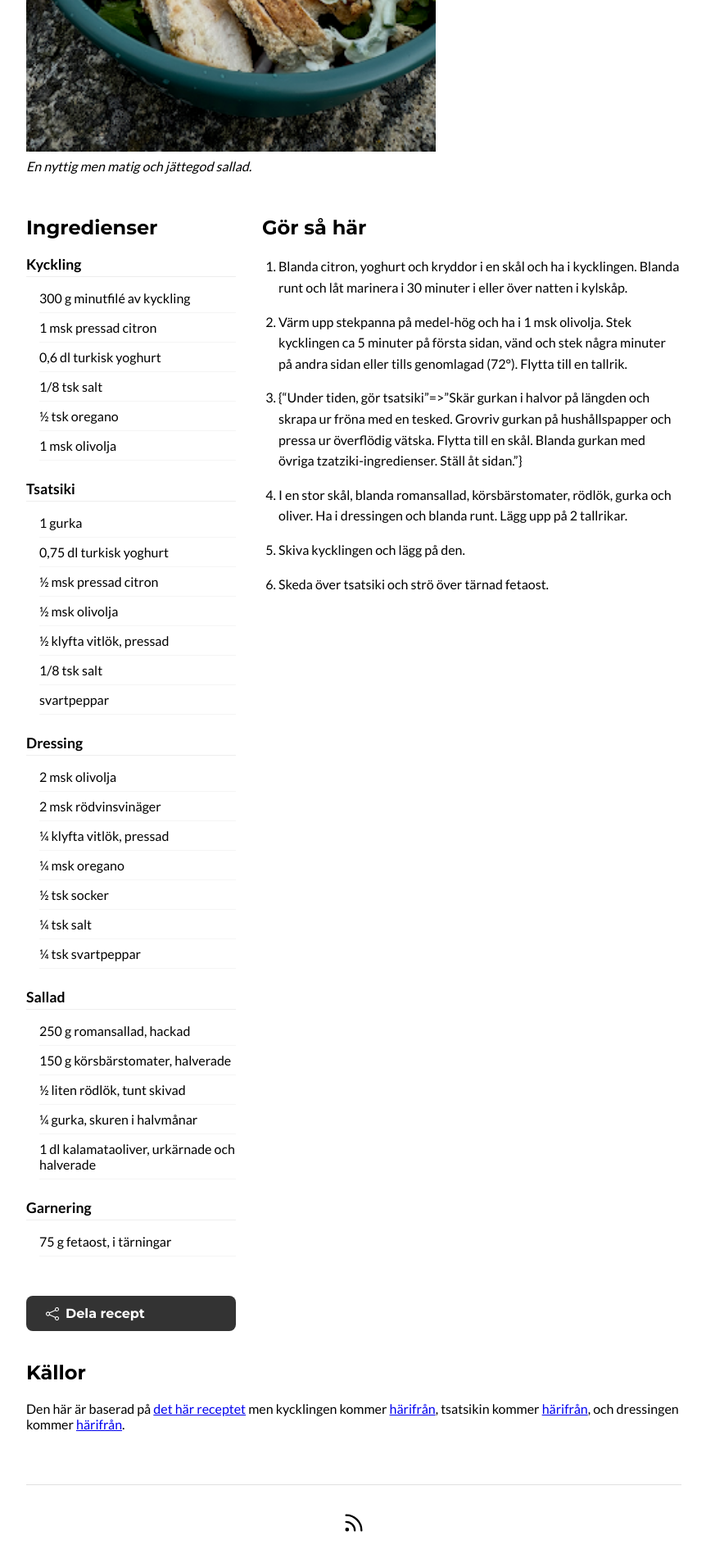
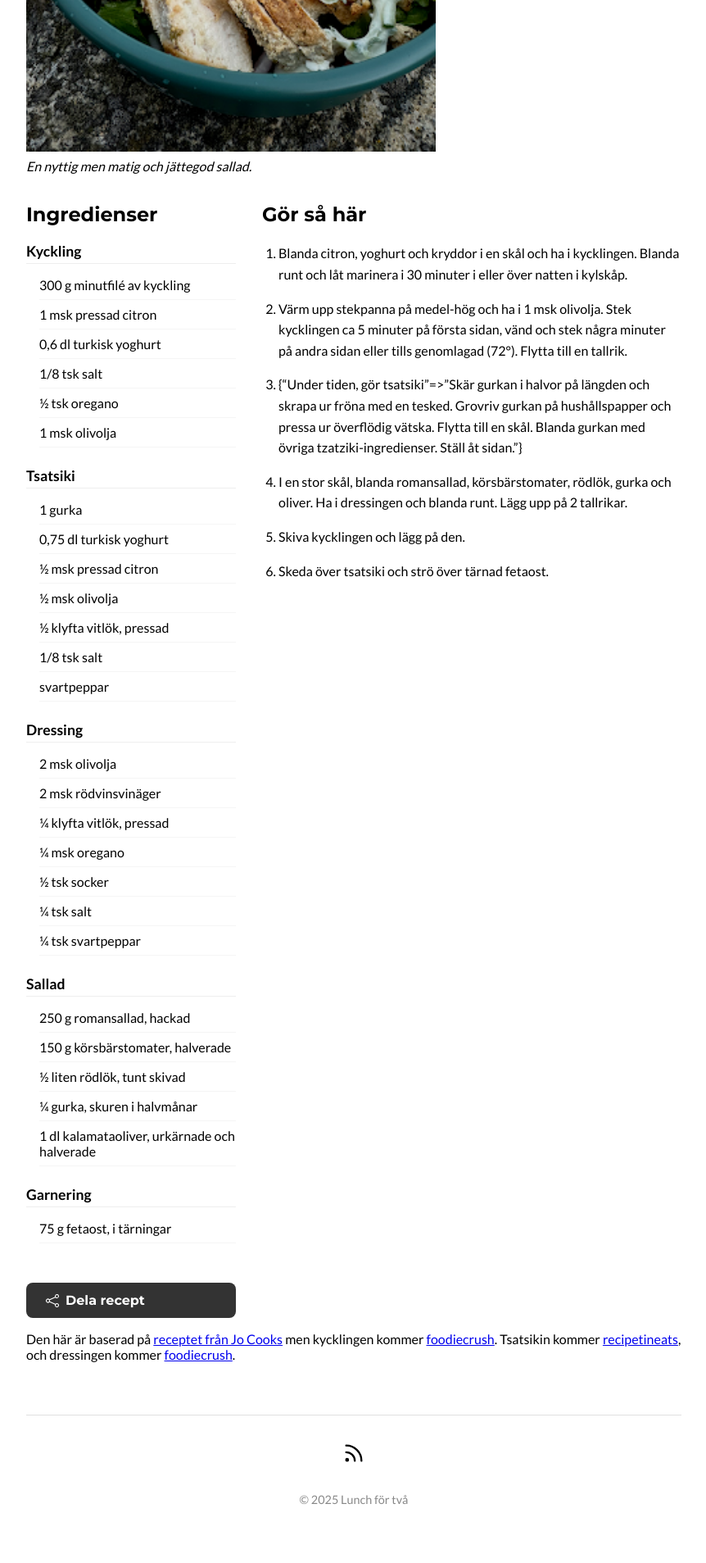
Before and after one commit to selessia/lunch-for-tva, a Jekyll site: the page built from _posts/2024-07-31-sallad-med-kyckling-och-tsatsiki.md, in a window 1280 px wide. Shown: the part 746-2653 px from the top of the page at 82% size, without its empty margins (208-1070 px from the left). Built offline with Jekyll 4.4.1, drawn with Linux system fonts in a browser that asks for light colours.

Commit message:
Attributions

```diff
--- a/_layouts/recipe.html
+++ b/_layouts/recipe.html
@@ -7,6 +7,10 @@
     <h1>{{ page.title }}</h1>
     <img src="{{ page.image | relative_url }}" alt="{{ page.title }}" class="recipe-image">
     <p class="recipe-description">{{ page.description }}</p>
+
+    <div class="recipe-notes">
+        {{ content }}
+    </div>
 
     <div class="recipe-body">
         <div class="ingredients">
@@ -38,9 +42,8 @@
             </svg>
             Dela recept</button>
     </div>
-
-    <div class="recipe-notes">
-        {{ content }}
+    <div class="recipe-attribution">
+        {{ page.attribution | markdownify }}
     </div>
 
 </article>
--- a/_posts/2024-07-31-sallad-med-kyckling-och-tsatsiki.md
+++ b/_posts/2024-07-31-sallad-med-kyckling-och-tsatsiki.md
@@ -80,11 +80,10 @@
   - Skiva kycklingen och lägg på den.
   - Skeda över tsatsiki och strö över tärnad fetaost.
 
+attribution: |
+  Den här är baserad på [receptet från Jo Cooks](https://www.jocooks.com/recipes/tzatziki-chicken-salad/)
+  men kycklingen kommer [foodiecrush](https://www.foodiecrush.com/easy-chicken-gyros-with-tzatziki-sauce/).
+  Tsatsikin kommer [recipetineats](https://www.recipetineats.com/greek-chicken-gyros-with-tzatziki/),
+  och dressingen kommer [foodiecrush](https://www.foodiecrush.com/greek-salad-with-avocado/).
+
 ---
-
-## Källor
-
-Den här är baserad på [det här receptet](https://www.jocooks.com/recipes/tzatziki-chicken-salad/)
-men kycklingen kommer [härifrån](https://www.foodiecrush.com/easy-chicken-gyros-with-tzatziki-sauce/),
-tsatsikin kommer [härifrån](https://www.recipetineats.com/greek-chicken-gyros-with-tzatziki/),
-och dressingen kommer [härifrån](https://www.foodiecrush.com/greek-salad-with-avocado/).
--- a/_sass/_recipe.scss
+++ b/_sass/_recipe.scss
@@ -16,7 +16,6 @@
     display: grid;
     grid-template-columns: 1fr 2fr;
     gap: 2rem;
-    margin-top: 2rem;
   }
 
   .recipe-notes {
```
Also changed, not shown: _posts/2024-10-22-rostade-medelhavsgronsaker-med-agg.md (+2 -3 lines), _posts/2024-10-23-sallad-med-rostade-gronsaker-och-kikartor.md (+2 -3 lines).
